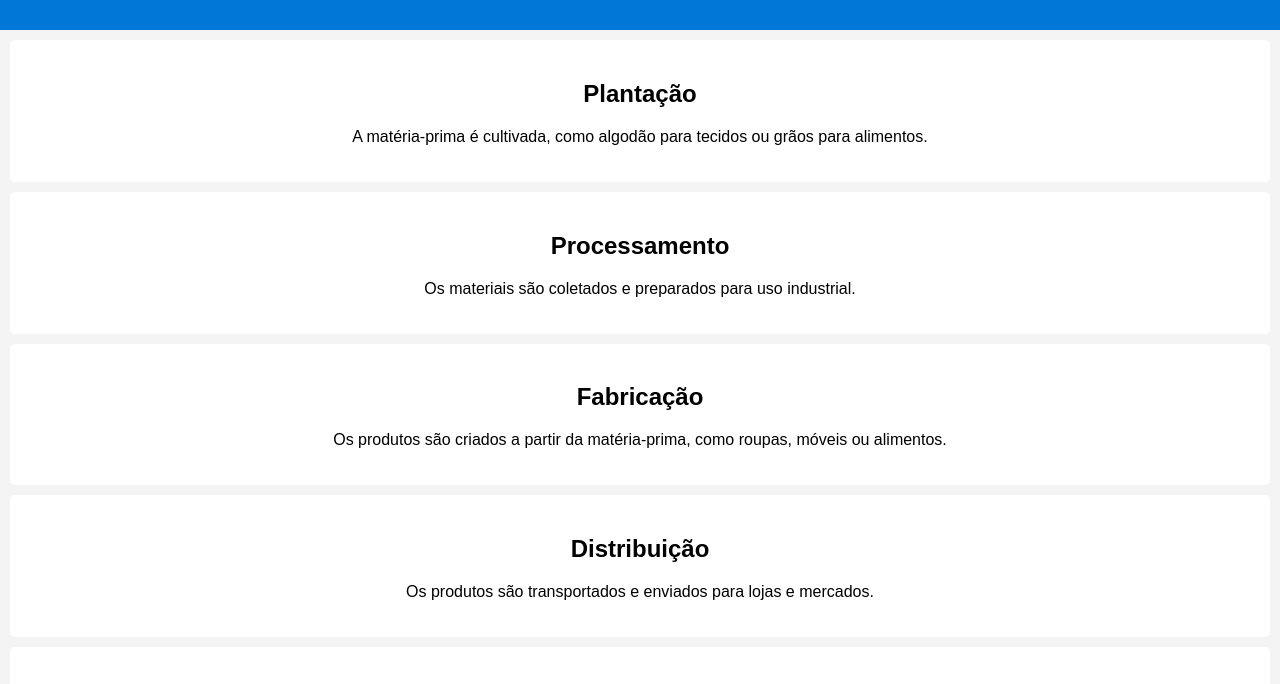
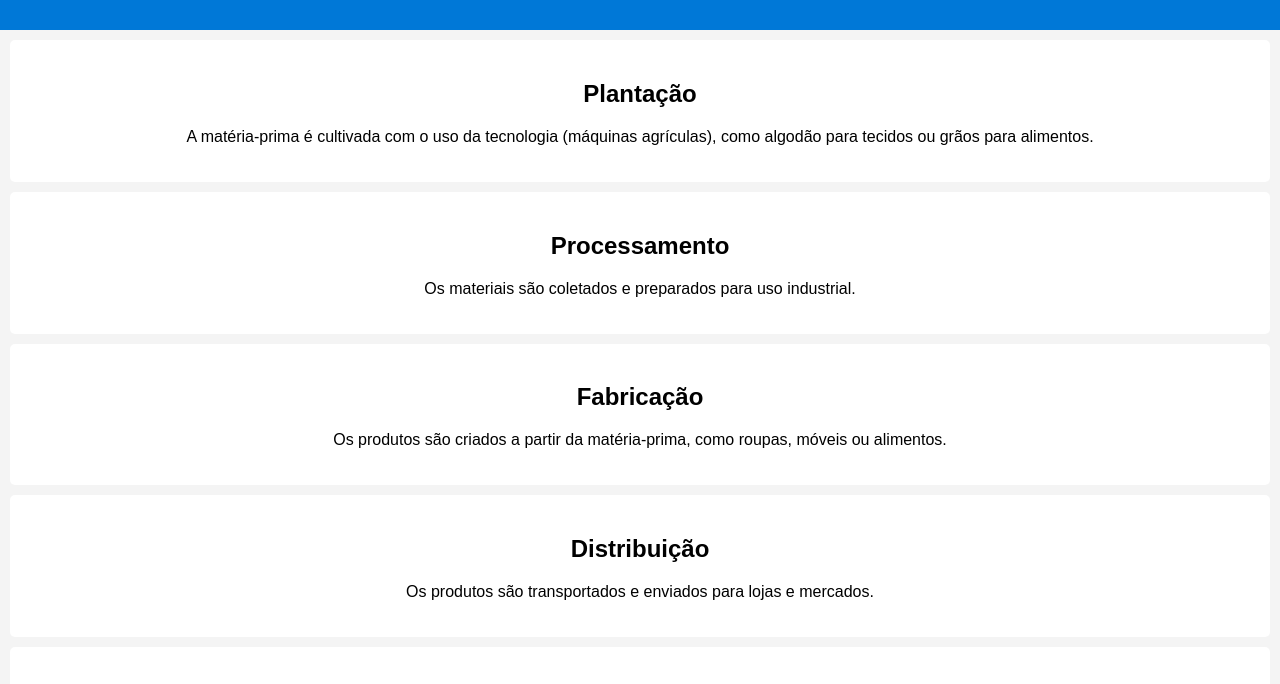
Before and after one commit to Spears2007/Agrinho-Bruno, a plain HTML site: page index.html in a window 1280 px wide. Shown: the part 116-800 px from the top of the page. Drawn offline with Linux system fonts and the light colour scheme.

Commit message:
Add files via upload

```diff
--- a/index.html
+++ b/index.html
@@ -22,7 +22,7 @@
 
     <section id="plantacao">
         <h2>Plantação</h2>
-        <p>A matéria-prima é cultivada, como algodão para tecidos ou grãos para alimentos.</p>
+        <p>A matéria-prima é cultivada com o uso da tecnologia (máquinas agrículas), como algodão para tecidos ou grãos para alimentos.</p>
     </section>
 
     <section id="processamento">
```
